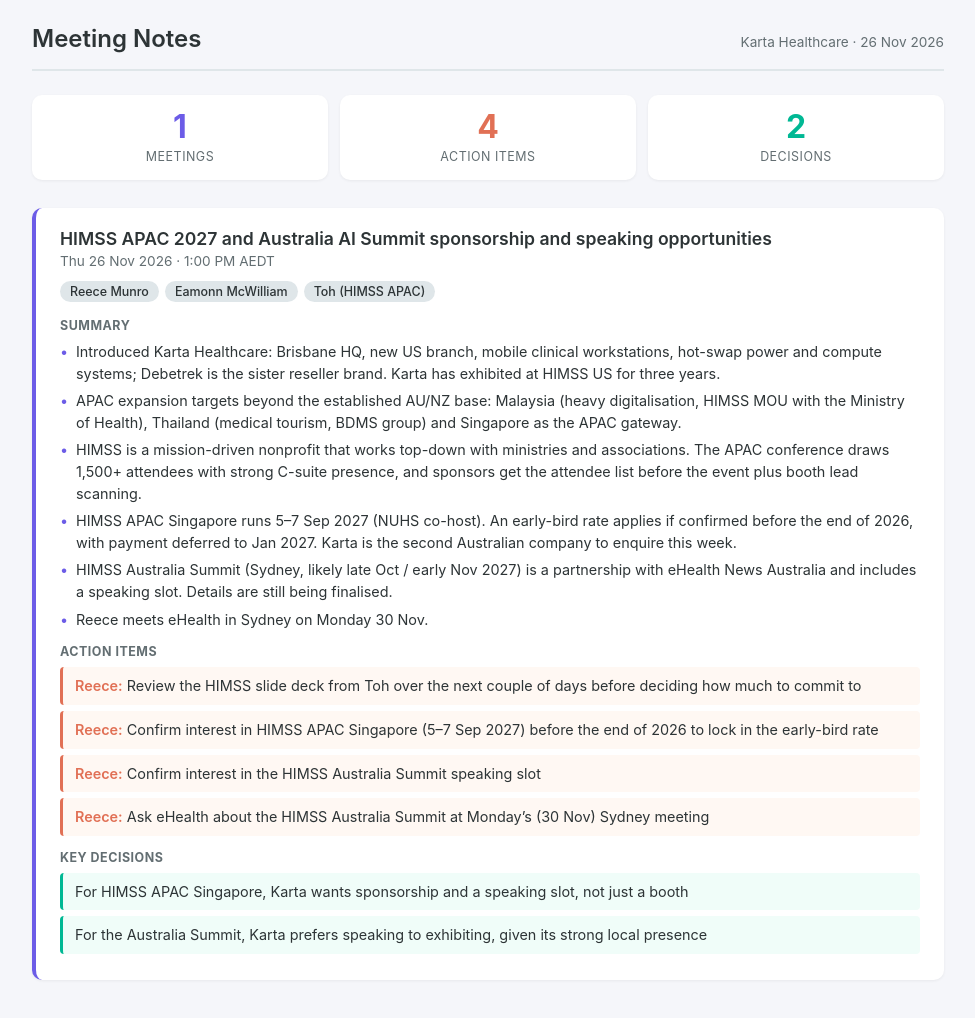
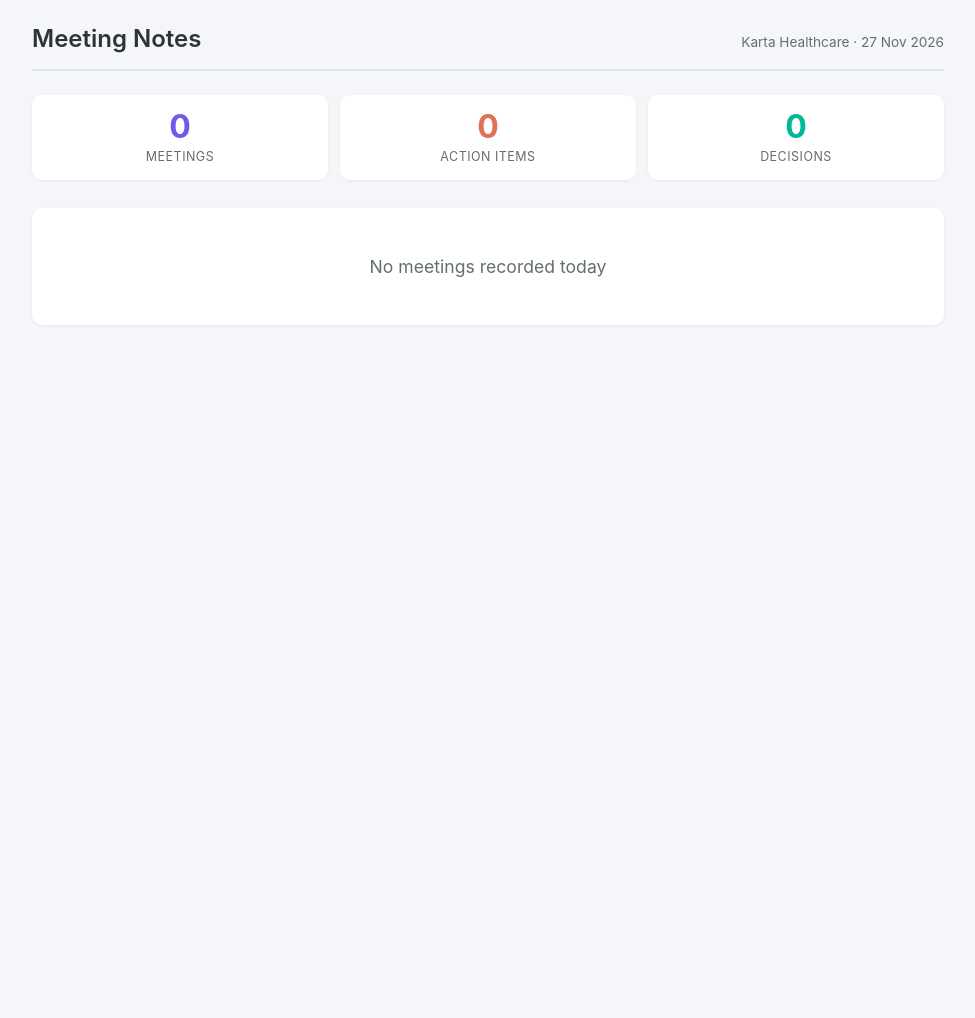
Before and after one commit to Reece-Karta/claude-routines, a plain HTML site: page meeting-notes.html in a window 1280 px wide. Shown: the whole page, without its empty margins (152-1127 px from the left). After the commit the page ends 800 px from the top, so only its background shows below. Drawn offline with Linux system fonts and the light colour scheme.

Commit message:
Update meeting notes export — 27 Nov 2026
Co-Authored-By: Claude Opus 5.5 <noreply@anthropic.com>
Claude-Session: https://claude.ai/code/session_01Ld9Hv1be8QeHF6YqPDTvK9

```diff
--- a/meeting-notes.html
+++ b/meeting-notes.html
@@ -198,66 +198,26 @@
   <header>
     <h1>Meeting Notes</h1>
     <div class="meta">
-      Karta Healthcare &middot; <span id="export-date">26 Nov 2026</span>
+      Karta Healthcare &middot; <span id="export-date">27 Nov 2026</span>
     </div>
   </header>
 
   <div class="stats">
     <div class="stat-card meetings">
-      <div class="count" id="count-meetings">1</div>
+      <div class="count" id="count-meetings">0</div>
       <div class="label">Meetings</div>
     </div>
     <div class="stat-card actions">
-      <div class="count" id="count-actions">4</div>
+      <div class="count" id="count-actions">0</div>
       <div class="label">Action Items</div>
     </div>
     <div class="stat-card decisions">
-      <div class="count" id="count-decisions">2</div>
+      <div class="count" id="count-decisions">0</div>
       <div class="label">Decisions</div>
     </div>
   </div>
 
-  <div class="meeting-section">
-    <div class="meeting-card">
-      <div class="meeting-title"><a href="https://notes.granola.ai/d/5f6375e6-6996-4cff-92c5-7661bfd8c2d2" style="color:inherit;text-decoration:none">HIMSS APAC 2027 and Australia AI Summit sponsorship and speaking opportunities</a></div>
-      <div class="meeting-time">Thu 26 Nov 2026 &middot; 1:00 PM AEDT</div>
-      <div class="attendees">
-        <span class="attendee-chip">Reece Munro</span>
-        <span class="attendee-chip">Eamonn McWilliam</span>
-        <span class="attendee-chip">Toh (HIMSS APAC)</span>
-      </div>
-
-      <div class="subsection summary">
-        <h3>Summary</h3>
-        <ul>
-          <li>Introduced Karta Healthcare: Brisbane HQ, new US branch, mobile clinical workstations, hot-swap power and compute systems; Debetrek is the sister reseller brand. Karta has exhibited at HIMSS US for three years.</li>
-          <li>APAC expansion targets beyond the established AU/NZ base: Malaysia (heavy digitalisation, HIMSS MOU with the Ministry of Health), Thailand (medical tourism, BDMS group) and Singapore as the APAC gateway.</li>
-          <li>HIMSS is a mission-driven nonprofit that works top-down with ministries and associations. The APAC conference draws 1,500+ attendees with strong C-suite presence, and sponsors get the attendee list before the event plus booth lead scanning.</li>
-          <li>HIMSS APAC Singapore runs 5&ndash;7 Sep 2027 (NUHS co-host). An early-bird rate applies if confirmed before the end of 2026, with payment deferred to Jan 2027. Karta is the second Australian company to enquire this week.</li>
-          <li>HIMSS Australia Summit (Sydney, likely late Oct / early Nov 2027) is a partnership with eHealth News Australia and includes a speaking slot. Details are still being finalised.</li>
-          <li>Reece meets eHealth in Sydney on Monday 30 Nov.</li>
-        </ul>
-      </div>
-
-      <div class="subsection">
-        <h3>Action Items</h3>
-        <ul class="action-items">
-          <li><span class="owner">Reece:</span> Review the HIMSS slide deck from Toh over the next couple of days before deciding how much to commit to</li>
-          <li><span class="owner">Reece:</span> Confirm interest in HIMSS APAC Singapore (5&ndash;7 Sep 2027) before the end of 2026 to lock in the early-bird rate</li>
-          <li><span class="owner">Reece:</span> Confirm interest in the HIMSS Australia Summit speaking slot</li>
-          <li><span class="owner">Reece:</span> Ask eHealth about the HIMSS Australia Summit at Monday&rsquo;s (30 Nov) Sydney meeting</li>
-        </ul>
-      </div>
-
-      <div class="subsection">
-        <h3>Key Decisions</h3>
-        <ul class="decision-items">
-          <li>For HIMSS APAC Singapore, Karta wants sponsorship and a speaking slot, not just a booth</li>
-          <li>For the Australia Summit, Karta prefers speaking to exhibiting, given its strong local presence</li>
-        </ul>
-      </div>
-    </div>
-  </div>
+  <div class="empty-state">No meetings recorded today</div>
 
 </body>
 </html>
```
